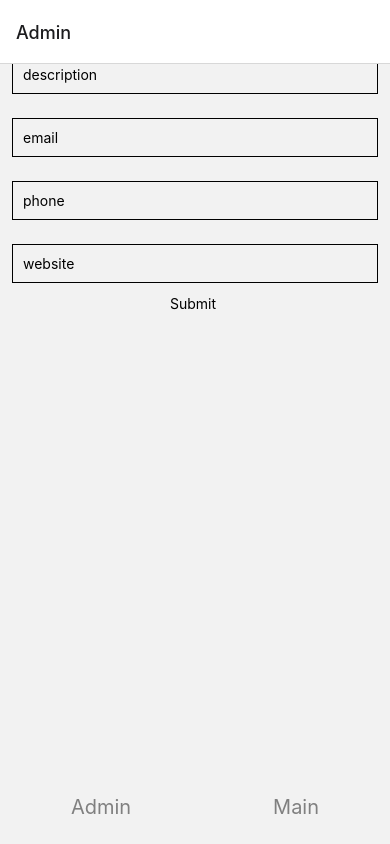
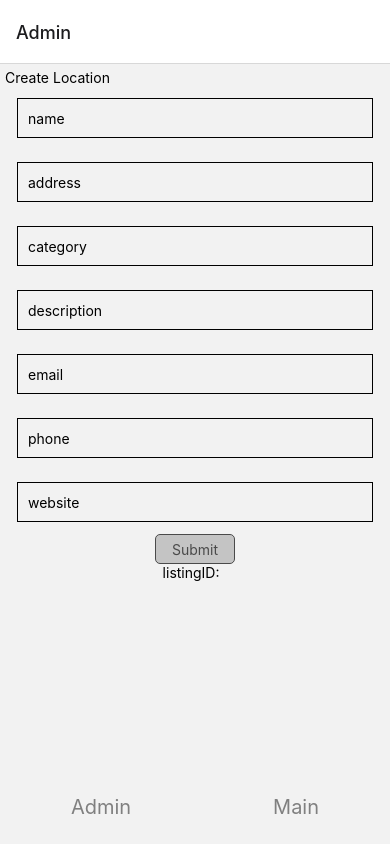
Before and after one commit to Milk-Maven/VentureWisconsinMobile, a React Native app: screen / in a window 390 px wide. Built offline with nearby package versions, Linux system fonts and the light colour scheme; no server answers.

Commit message:
Hooked in create listing call

```diff
--- a/componets/adminListing.tsx
+++ b/componets/adminListing.tsx
@@ -1,7 +1,14 @@
-import React from "react";
-import { Pressable, StyleSheet, Text, TextInput, View } from "react-native";
+import React, { useEffect } from "react";
+import {
+  ScrollView,
+  StyleSheet,
+  Text,
+  TextInput,
+  TouchableOpacity,
+  View,
+} from "react-native";
 import { z } from "zod";
-import { containerStyles } from "../utils/consts";
+import { createUser } from "../utils/server";
 export const AdminListing = () => {
   const [name, setName] = React.useState("");
   const [address, setAddress] = React.useState("");
@@ -10,10 +17,19 @@ export const AdminListing = () => {
   const [email, setEmail] = React.useState("");
   const [phone, setPhone] = React.useState("");
   const [website, setWebsite] = React.useState("");
-  const [isDisabled, setIsDisabled] = React.useState(true);
+  const [createdId, setCreatedId] = React.useState("");
+  const canSubmit = !!(
+    name &&
+    address &&
+    category &&
+    description &&
+    email &&
+    phone &&
+    website
+  );
 
   return (
-    <View style={styles.container}>
+    <ScrollView contentContainerStyle={styles.container}>
       <Text>Create Location</Text>
       <TextInput
         style={styles.input}
@@ -60,10 +76,61 @@ export const AdminListing = () => {
         onChangeText={setWebsite}
         value={website}
       />
-      <Pressable style={styles.button} onPress={() => {}} disabled={isDisabled}>
-        <Text>Submit</Text>
-      </Pressable>
-    </View>
+      <View
+        style={{
+          display: "flex",
+          justifyContent: "center",
+          flexDirection: "row",
+        }}
+      >
+        <TouchableOpacity
+          disabled={!canSubmit}
+          style={{
+            ...styles.button,
+            backgroundColor: canSubmit ? "#FAF43D" : "#c4c4c4",
+          }}
+          onPress={async () => {
+            const createListingSchema = z.object({
+              name: z.string(),
+              address: z.string(),
+              category: z.string(),
+              description: z.string(),
+              email: z.string(),
+              phone: z.string(),
+              website: z.string(),
+            });
+
+            try {
+              const parsedPayload = createListingSchema.parse({
+                name,
+                address,
+                category,
+                description,
+                email,
+                phone,
+                website,
+              });
+              const res = await createUser(parsedPayload);
+              setName("");
+              setAddress("");
+              setCategory("");
+              setDescription("");
+              setEmail("");
+              setPhone("");
+              setWebsite("");
+              setCreatedId(res.id);
+            } catch (e) {
+              console.log(e);
+            }
+          }}
+        >
+          <Text style={styles.buttonText}>Submit</Text>
+        </TouchableOpacity>
+      </View>
+      <View>
+        <Text style={{ textAlign: "center" }}>listingID: {createdId} </Text>
+      </View>
+    </ScrollView>
   );
 };
 
@@ -75,15 +142,27 @@ const styles = StyleSheet.create({
     padding: 10,
   },
   button: {
-    // backgroundColor: "blue",
-    width: 50,
-    color: "orange",
+    backgroundColor: "#FAF43D",
+    borderWidth: 1,
+    borderColor: "#4a4a4a",
+    borderRadius: 5,
+    width: 80,
+    height: 30,
+    color: "#4a4a4a",
+    display: "flex",
+    justifyContent: "center",
     marginHorizontal: "auto",
+  },
+  buttonText: {
+    textAlign: "center",
+    color: "#4a4a4a",
   },
   container: {
     width: "100%",
     display: "flex",
-    height: 20,
+    // height: 20,
+    paddingTop: 5,
+    paddingHorizontal: 5,
     justifyContent: "center",
     alignContent: "center",
   },
--- a/utils/consts.ts
+++ b/utils/consts.ts
@@ -9,6 +9,7 @@ export enum ROUTES {
   MAIN_PAGE = "MainPage",
   ADMIN_PAGE = "AdminPage",
 }
+export const BASE_URL: Readonly<string> = "http://localhost:3000/";
 
 export const containerStyles = StyleSheet.create({
   container: {
--- /dev/null
+++ b/utils/server.ts
@@ -0,0 +1,6 @@
+import axios from "axios";
+import { BASE_URL } from "./consts";
+export const createUser = async (payload: any) => {
+  console.log(`${BASE_URL}listing/create`);
+  return (await axios.post(`${BASE_URL}listing/create`, payload)).data;
+};
```
